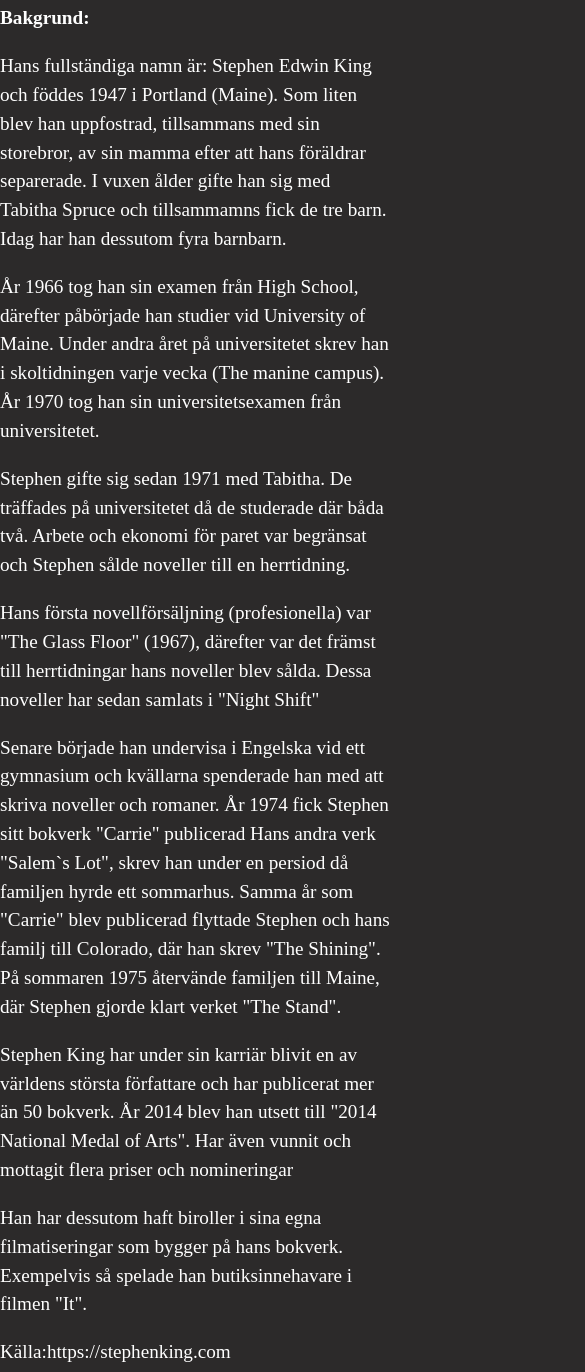
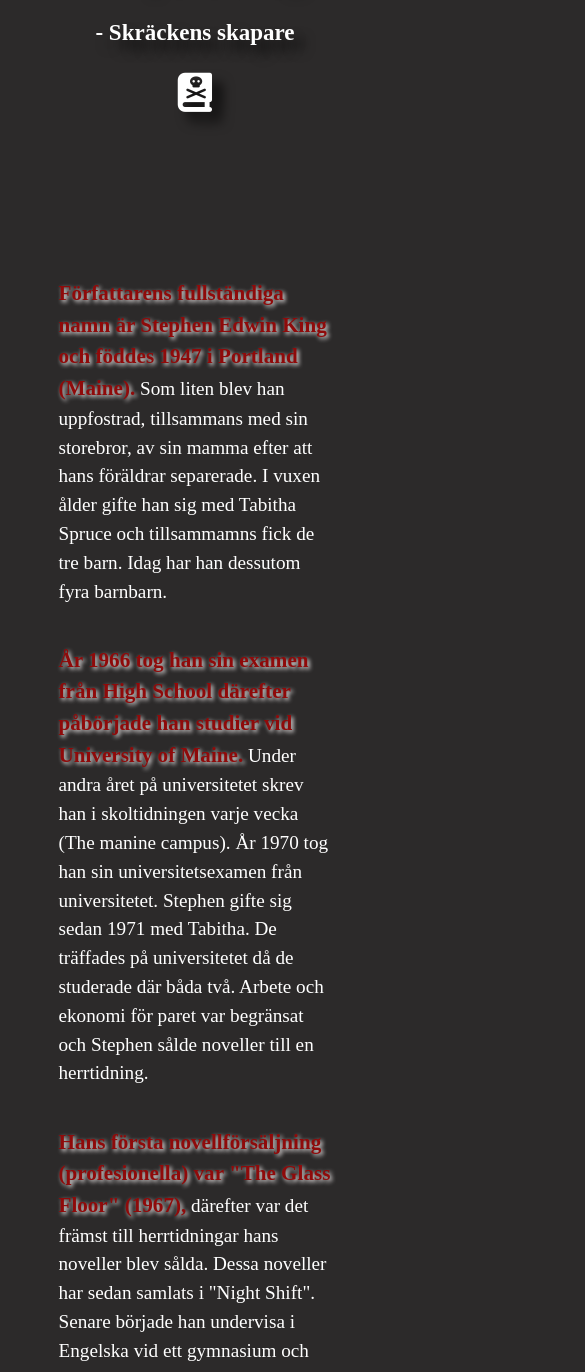
Before and after one commit to thne1900/projekt_frontend, a website built with Parcel: page src/author.html in a window 390 px wide. Shown: the part 329-1701 px from the top of the page, 585 px wide, since content can reach past the window. Built offline with nearby package versions, Linux system fonts and the light colour scheme; a web font is replaced by a local one.

Commit message:
Arbetat i html-filerna med tillagda bilder, responsivitet och scss.

```diff
--- a/src/author.html
+++ b/src/author.html
@@ -8,7 +8,7 @@
 <script src="js/linksActive.js" type="module"></script><!--Linked javascript file-->
 <script src="https://kit.fontawesome.com/321c3d6291.js" crossorigin="anonymous"></script><!--Downloaded font awesome icons-->
 <style>@import url('https://fonts.googleapis.com/css2?family=Amarante&display=swap');</style><!--import Google Fonts-->
-<title>Stephen King!</title>
+<title>Stephen King</title>
 <link rel="icon" type="image/png" sizes="32x32" href="images/favicon-32x32.png"><!--Favicon-->
 <link rel="icon" type="image/ico" href="images/favicon.ico">
 </head>
@@ -20,45 +20,71 @@
         <source srcset="images/header.jpg?as=webp&width=1512" type="image/webp">
         <source srcset="images/header.jpg?width=1512" type="image/jpg">
         <img src="images/header.jpg?width=1512" alt="Bild över en stad med svart/vita och röda nyanser" id="header-img">
-        </header>
+    </picture>
+    <div id="spider"></div>
     </header>
 <nav><!--The navigation menu-->
-    <ul>
+    <div id="menu-ham" class="menu-ham">
+        <span class="row"></span>
+        <span class="row"></span>
+        <span class="row"></span>
+    </div>
+    <ul id="links" class="links">
     <li><a href="index.html" class="linkAct"> STARTSIDA</a></li>
     <li><a href="author.html"class="linkAct"> STEPHEN KING</a></li>
     <li><a href="api.html" class="linkAct"> BÖCKER & FILMER</a></li>
     <li><a href="about.html" class="linkAct"> OM OSS</a></li>
     </ul>
     </nav>
+    <div class="grid-container">
+        <div id="img-blood1">
+            <picture><!---img-->
+                <source srcset="images/blood-15492_256.gif?as=webp&width=256" type="image/webp">
+                <source srcset="images/blood-15492_256.gif?width=256" type="image/gif">
+                <img src="images/blood-15492_256.gif?width=256" alt="Röda bloddroppar som droppar" id="blood1">
+            </picture>
+            </div>
 
-    <h1>Stephen King- Skräckens skapare</h1>
-
-    <p><strong>Bakgrund:</strong></p>Hans fullständiga namn är: Stephen Edwin King och föddes 1947 i Portland (Maine).
+            <div id="img-blood2">
+                <picture><!---img-->
+                    <source srcset="images/blood-15492_256.gif?as=webp&width=256" type="image/webp">
+                    <source srcset="images/blood-15492_256.gif?width=256" type="image/gif">
+                    <img src="images/blood-15492_256.gif?width=256" alt="Röda bloddroppar som droppar" id="blood2">
+                </picture>
+                </div>
+    <div id="autohor-welcome">
+    <h1>Stephen King</h1>
+       <h2> - Skräckens skapare
+        <br>
+        <i class="fa-solid fa-book-skull"></i></h2>
+</div>
+    <p id="stephenText1"><span class="redWords">Författarens fullständiga namn är Stephen Edwin King och föddes 1947 i Portland (Maine).</span>
     Som liten blev han uppfostrad, tillsammans med sin storebror, av sin mamma efter att
     hans föräldrar separerade. I vuxen ålder gifte han sig med Tabitha Spruce och tillsammamns fick de tre barn. Idag har han dessutom fyra barnbarn.</p>
 
-    <p>År 1966 tog han sin examen från High School, därefter påbörjade han studier vid University of Maine.
+    <p id="stephenText2"><span class="redWords">År 1966 tog han sin examen från High School därefter påbörjade han studier vid University of Maine.</span>
     Under andra året på universitetet skrev han i skoltidningen varje vecka (The manine campus).
-    År 1970 tog han sin universitetsexamen från universitetet.</p>
-
-    <p>Stephen gifte sig sedan 1971 med Tabitha. De träffades på universitetet då de studerade där båda två.
+    År 1970 tog han sin universitetsexamen från universitetet. Stephen gifte sig sedan 1971 med Tabitha. De träffades på universitetet då de studerade där båda två.
     Arbete och ekonomi för paret var begränsat och Stephen sålde noveller till en herrtidning.</p>
 
-    <p>Hans första novellförsäljning (profesionella) var "The Glass Floor" (1967), därefter var det främst till herrtidningar hans noveller blev sålda.
-    Dessa noveller har sedan samlats i "Night Shift"</p>
-
-    <p>Senare började han undervisa i Engelska vid ett gymnasium och kvällarna spenderade han med att skriva noveller och romaner.
+    <p id="stephenText3"><span class="redWords">Hans första novellförsäljning (profesionella) var "The Glass Floor" (1967),</span> därefter var det främst till herrtidningar hans noveller blev sålda.
+    Dessa noveller har sedan samlats i "Night Shift". Senare började han undervisa i Engelska vid ett gymnasium och kvällarna spenderade han med att skriva noveller och romaner.
     År 1974 fick Stephen sitt bokverk "Carrie" publicerad Hans andra verk "Salem`s Lot", skrev han under en persiod då familjen hyrde ett sommarhus.
     Samma år som "Carrie" blev publicerad flyttade Stephen och hans familj till Colorado, där han skrev "The Shining".
     På sommaren 1975 återvände familjen till Maine, där Stephen gjorde klart verket "The Stand".</p>
 
-    <p>Stephen King har under sin karriär blivit en av världens största författare och har publicerat mer än 50 bokverk.
-        År 2014 blev han utsett till "2014 National Medal of Arts". Har även vunnit och mottagit flera priser och nomineringar </p>
+    <p id="stephenText4"><span class="redWords">Stephen King har under sin karriär blivit en av världens största författare</span> och har publicerat mer än 50 bokverk.
+        År 2014 blev han utsett till "2014 National Medal of Arts". Har även vunnit och mottagit flera priser och nomineringar. Han har dessutom haft biroller i sina egna filmatiseringar som bygger på hans bokverk. Exempelvis så spelade han butiksinnehavare i filmen "It".</p>
 
-    <p>Han har dessutom haft biroller i sina egna filmatiseringar som bygger på hans bokverk. Exempelvis så spelade han butiksinnehavare i filmen "It".</p>
+    <p id="source">(Källa:https://stephenking.com) </p>
 
-    <p id="source">Källa:https://stephenking.com </p>
-
+    <div id="img-skeleton">
+        <picture><!---img-->
+            <source srcset="images/skeleton-13967_512.gif?as=webp&width=512" type="image/webp">
+            <source srcset="images/skeleton-13967_512.gif?width=512" type="image/gif">
+            <img src="images/skeleton-13967_512.gif?width=512" alt="Ett sklett som rör sig" id="skeleton">
+        </picture>
+    </div>
 
     <footer class="footer2"><!--The footer-->
         <p><strong>Besök gärna våra sociala medier:</strong></p>
@@ -67,5 +93,6 @@
         <p>Email:</strong> <a href="mailto:thne1900@student.miun.se">skrackens.sallskap@hotmail.com</a></p>
         <p>© Copyright 2025 • Skräckens Sällskap.</p>
         </footer>
+        </div>
         </body>
         </html>
--- a/src/styles/_base.scss
+++ b/src/styles/_base.scss
@@ -31,7 +31,14 @@ body{
     top:5%;
     left:5%;
     border:4px solid black;
+    box-shadow: 8px 8px 10px rgba(0,0,0,0.70);
+    width:8%;
+    height:$height-standard;
+}
+
+#logo:hover {
     border-radius: 15px;
+    width:8.5%;
 }
 
 /*The header images have been designed.*/
@@ -74,7 +81,6 @@ nav {
     flex-direction: column;
     cursor:pointer;
 }
-
 .row{
     width:50px;
     height:5px;
@@ -114,13 +120,12 @@ h3 {
 .welcomeText {
     text-align: $centertext;
 }
-
 /*Design of the membership button.*/
 #member {
     background-color: $secondary-color;
     font-size: $font-size-standard;
     padding:2%;
-    width:50%;
+    width:60%;
     height:$height-standard;
     margin-left: $margin-l;
     margin-right: $margin-r;
@@ -128,7 +133,6 @@ h3 {
     border: 4px black solid;
     box-shadow: 8px 8px 10px rgb(0,0,0,0.5);
 }
-
 #member:hover {
     background-color: $bg-color-nav;
     padding:4%;
@@ -137,13 +141,11 @@ h3 {
     cursor: pointer;
     box-shadow: 8px 8px 12px rgba(0,0,0,0.70);
 }
-
 .memberText {
     text-align: $centertext;
     font-size: 0.9em;
     font-style: italic;
 }
-
 #chat{
     background-color:black;
     color: $secondary-color;
@@ -174,7 +176,6 @@ h3 {
     align-items: center;
     margin-bottom: 4%;
 }
-
 #doll{
     max-width:100%;
     width:100%;
@@ -186,18 +187,49 @@ h3 {
     justify-content: center;
     align-items: center;
 }
-
 #img-blood2 {
     @extend#img-blood1;
 }
-
 #blood1{
     width: 100%;
     height:$height-standard;
 }
-
 #blood2{
     @extend#blood1;
+}
+
+#stephenText1 {
+    margin-left:4%;font-size:
+    $font-size-standard;
+}
+#stephenText2 {
+    @extend#stephenText1;
+}
+#stephenText3 {
+    font-size: $font-size-standard;
+}
+#stephenText4 {
+    margin-right:4%;
+    font-size: $font-size-standard;
+}
+
+#source{font-size: 0.8em;
+text-align: $centertext;}
+
+#skeleton {
+    max-width:100%;
+    width:100%;
+    height:$height-standard;
+    margin-top:15%;
+}
+
+.fa-book-skull {font-size: 1.7em; margin-top:6%;}
+
+.redWords {
+    color:rgb(143, 10, 10);
+    font-size: $font-size-standard;
+    font-weight: bold;
+    text-shadow: 2px 2px 4px rgb(251, 247, 247);
 }
 
 /*Footer design and content.*/
@@ -224,18 +256,29 @@ footer{
 
 /*Media rules for smaller screens, with breakpoints at 1024 and 600px.*/
 @media (max-width:1024px) {
+    /*For all html-pages*/
     h1 {font-size: 2em;}
     h2 {font-size: 1.4em;}
     .menu-ham{display:flex;}
     .links.active {display:flex;}
     nav {ul{flex-direction: column;display: none;background-color: $bg-color;}
     li {margin: 0.5%; a{padding: 10px;font-size: $font-size-standard;}}}
+    nav ul li a:hover{padding:20px;}
+
+    /*Index.html*/
     .welcomeText {margin-left:10%; margin-right:10%;}
     .memberText {margin-left:10%; margin-right:10%;}
-    nav ul li a:hover{padding:20px;}
+    #member {font-size: 1.1em;}
+
+    /*Author.html*/
+    #stephenText1 {margin-left: 15%; margin-right:15%;}
+    #stephenText2 {margin-left: 15%; margin-right:15%;}
+    #stephenText3 {margin-left: 15%; margin-right:15%;}
+    #stephenText4 {margin-left: 15%; margin-right:15%;}
 }
 
 @media (max-width:600px) {
+    /*For all html-pages*/
     h1 {font-size: 1.8em;}
     h2 {font-size: $font-size-standard;}
     nav ul li a:hover{padding:15px;}
@@ -243,11 +286,22 @@ footer{
     .links.active {display:flex;}
     nav {ul{flex-direction: column;display: none;background-color: $bg-color;}
     li {margin-bottom: 4%; a{padding: 5px;font-size: $font-size-standard;}}}
-    .welcomeText {margin-left:4%; margin-right:4%;}
-    #member{ width: 30%; font-size: 1em;padding:2%;}
-    #member:hover{width:35%;}
-    .memberText {font-size: 0.8em;}
     #visit {font-size: 1em;}
     .footer-icons {font-size: 30px;}
     footer {font-size: 0.7em;}
+
+    /*Index.html*/
+    .welcomeText {margin-left:4%; margin-right:4%;}
+    #member{ width: 40%; font-size: 1em;padding:2%;}
+    #member:hover{width:35%;}
+    .memberText {font-size: 0.8em;}
+
+    /*Author.html*/
+    #stephenText1 {font-size: 1em;}
+    #stephenText2 {font-size: 1em;}
+    #stephenText3 {font-size: 1em;}
+    #stephenText4 {font-size: 1em;}
+    .redWords {font-size: 1.1em;}
+    #source{font-size: 0.6em; margin-right:4%;}
+    #skeleton {margin-top:4%;}
 }
--- a/src/styles/_grid.scss
+++ b/src/styles/_grid.scss
@@ -6,7 +6,6 @@
     grid-template-columns:repeat(3, 1fr);
     grid-column-gap: 2%;
 }
-
 #index-welcome {
     grid-row-start: 1;
     grid-column-start: 2;
@@ -16,7 +15,6 @@
 #img-blood1 {
     grid-area:1/1/2/1;
 }
-
 #img-blood2 {
     grid-area:1/3/2/3;
 }
@@ -43,23 +41,66 @@ h3 {
     grid-area:8/2/8/2;
 }
 
+#autohor-welcome {
+    @extend#index-welcome;
+}
+
+#stephenText1 {
+   grid-area:3/1/3/1;
+}
+#stephenText2 {
+    grid-area:4/1/4/1;
+}
+#stephenText3 {
+    grid-area:3/2/5/2;
+}
+#stephenText4 {
+    grid-area:3/3/5/3;
+}
+
+#source{
+    grid-area:5/3/5/3;
+}
+
+#img-skeleton {
+    grid-area:4/3/4/3;
+}
+
 .footer1 {
     grid-area:9/1/10/4;
+}
+.footer2 {
+    grid-area:8/1/9/4;
 }
 
 /*Grid Area on smaller screen devices such as 1024px and 600px.*/
 @media (max-width:1024px) {
+    /*Index.html*/
     .welcomeText {grid-area:3/1/4/4;}
-    h3{grid-area: 4/1/4/4;}
-    .memberText{grid-area:6/1/7/4;}
+    h3 {grid-area: 4/1/4/4;}
+    .memberText {grid-area:6/1/7/4;}
+    /*Author.html*/
+    #stephenText1 {grid-area:3/1/3/4;}
+    #stephenText2 {grid-area:4/1/4/4;}
+    #stephenText3 {grid-area:5/1/5/4;}
+    #stephenText4 {grid-area:6/1/6/4;}
+    #img-skeleton {grid-area:7/2/7/2;}
+    #source {grid-area:8/3/8/3;}
+    .footer2 {grid-area:9/1/10/4;}
 }
 
 @media (max-width:600px) {
-    #index-welcome {grid-area:1/1/1/4;}
+    /*For all html-pages*/
     #img-blood1 {grid-area:2/2/3/2; }
     #img-blood2 {display: none;}
+
+    /*Index.html*/
+    #index-welcome {grid-area:1/1/1/4;}
     .welcomeText {grid-area:3/1/4/4;}
-    h3{grid-area: 4/1/4/4;}
+    h3 {grid-area: 4/1/4/4;}
     #member {grid-area:5/1/5/4;}
     .memberText{grid-area:6/1/7/4;}
+
+    /*Author.html*/
+    #img-skeleton {grid-area:7/1/7/4;}
 }
```
Also changed, not shown: src/about.html (+5 -1 lines), src/api.html (+5 -0 lines), src/index.html (+1 -1 lines), src/images/skeleton-13967_512.gif (added).
